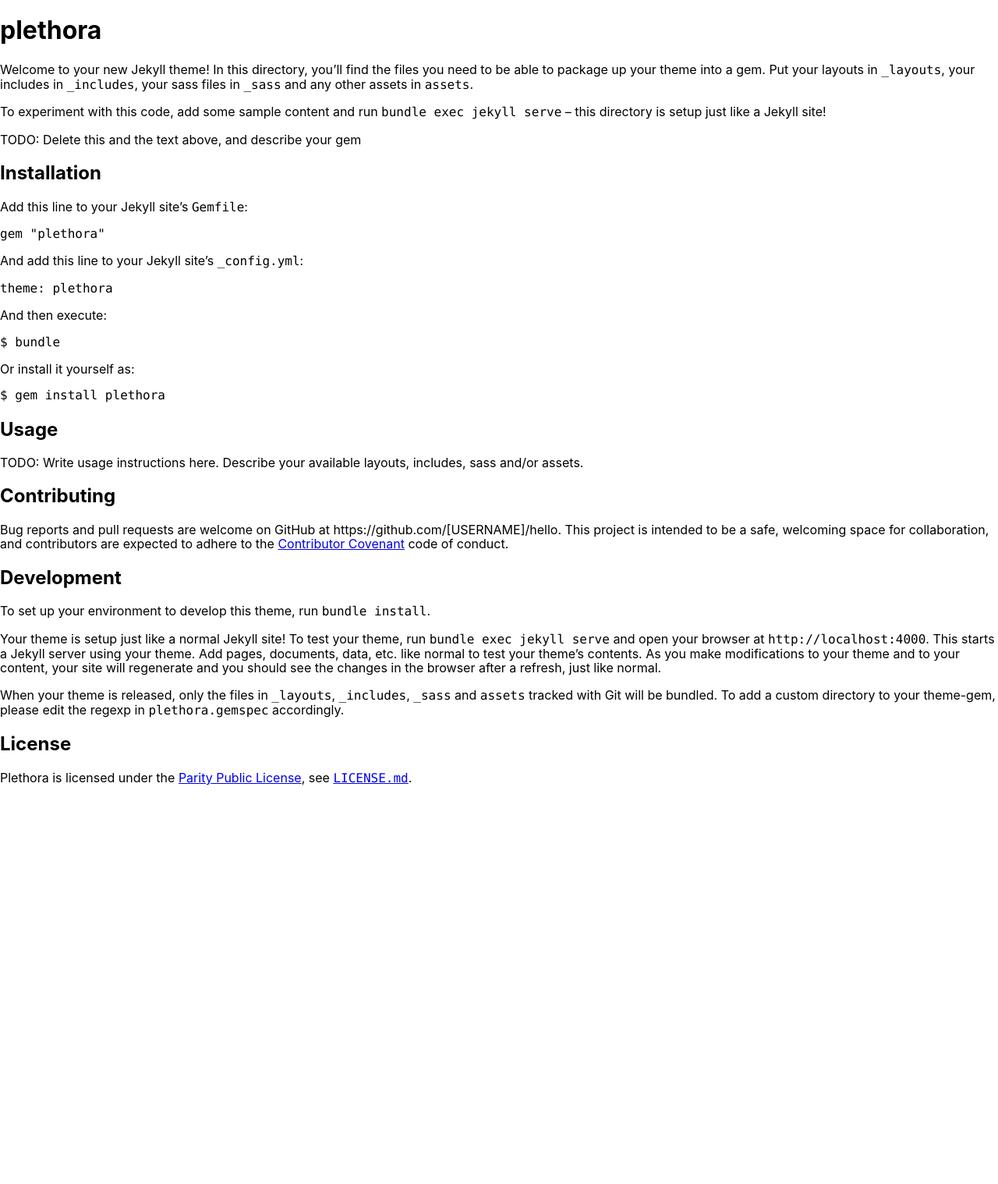
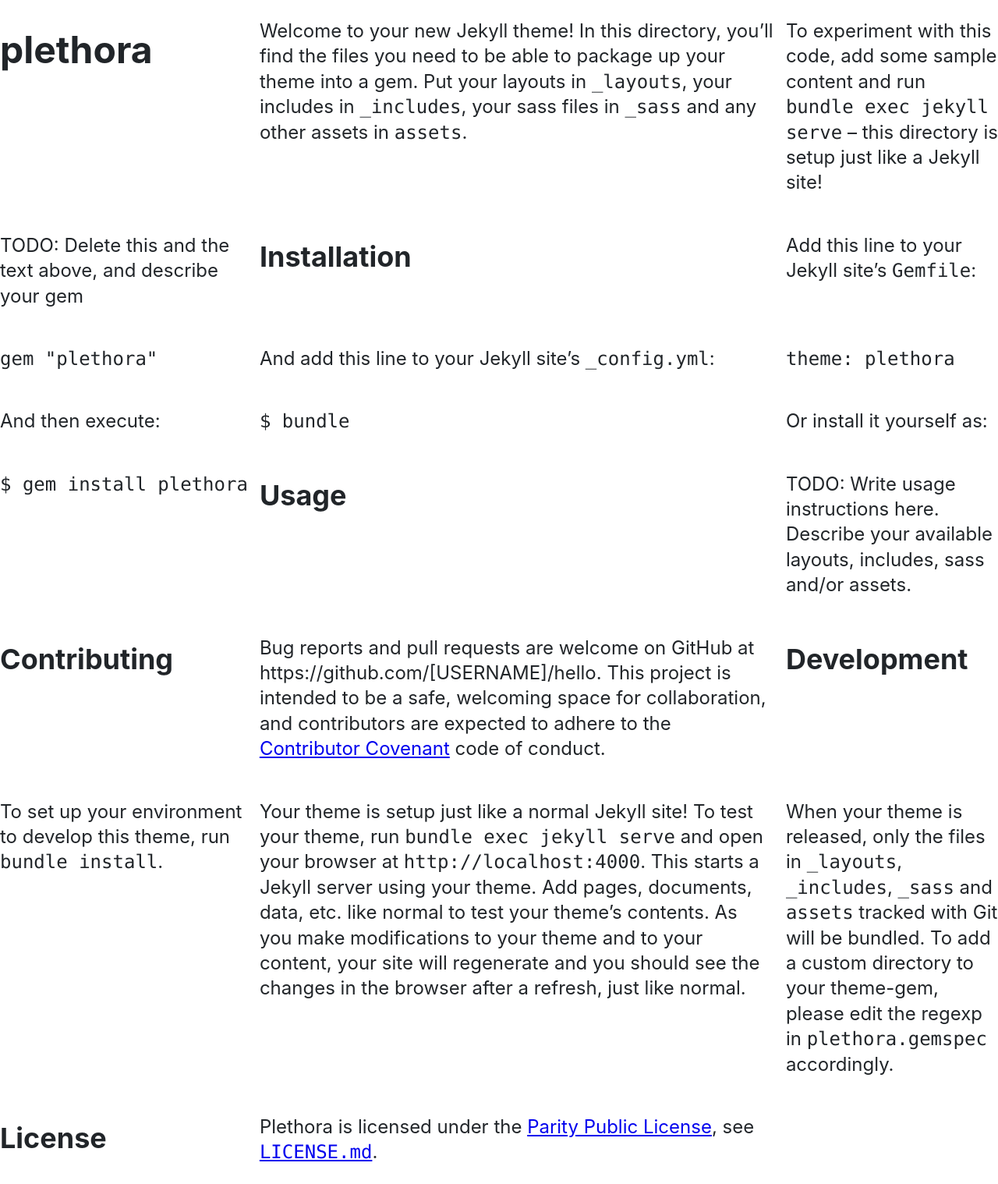
Before and after one commit to sonicdoe/plethora, a Jekyll site: the page built from README.md, in a window 1280 px wide. Shown: the whole page at 78% size. Built offline with Jekyll 4.4.1, drawn with Linux system fonts in a browser that asks for light colours; our own code applies the rules of GitHub Pages for plain Markdown files; before the commit the page ends 1023 px from its top, so only the background shows below that.

Commit message:
Style post layout

```diff
--- a/_includes/head.html
+++ b/_includes/head.html
@@ -3,6 +3,7 @@
   <meta name="viewport" content="width=device-width, initial-scale=1, shrink-to-fit=no">
 
   <link rel="stylesheet" href="{{ "/assets/modern-normalize.css" | relative_url }}">
+  <link rel="stylesheet" href="{{ "/assets/main.css" | relative_url }}">
 
   <title>{{ page.title }}</title>
 </head>
--- /dev/null
+++ b/_sass/plethora.scss
@@ -0,0 +1,29 @@
+html {
+  color: #212529;
+  font-size: 16px;
+  line-height: 1.35;
+
+  @media (min-width: 576px) {
+    font-size: 20px;
+  }
+
+  @media (min-width: 768px) {
+    font-size: 24px;
+  }
+}
+
+body {
+  display: grid;
+  grid-column-gap: 15px;
+  grid-template-areas: ". main .";
+  grid-template-columns: 1fr minmax(0, 660px) 1fr;
+}
+
+.post {
+  grid-area: main;
+}
+
+.post-title {
+  font-size: 1rem;
+  font-weight: bold;
+}
--- /dev/null
+++ b/assets/main.scss
@@ -0,0 +1,5 @@
+---
+# Only the main Sass file needs front matter (the dashes are enough)
+---
+
+@import "plethora";
```
Also changed, not shown: _layouts/post.html (+9 -1 lines).
